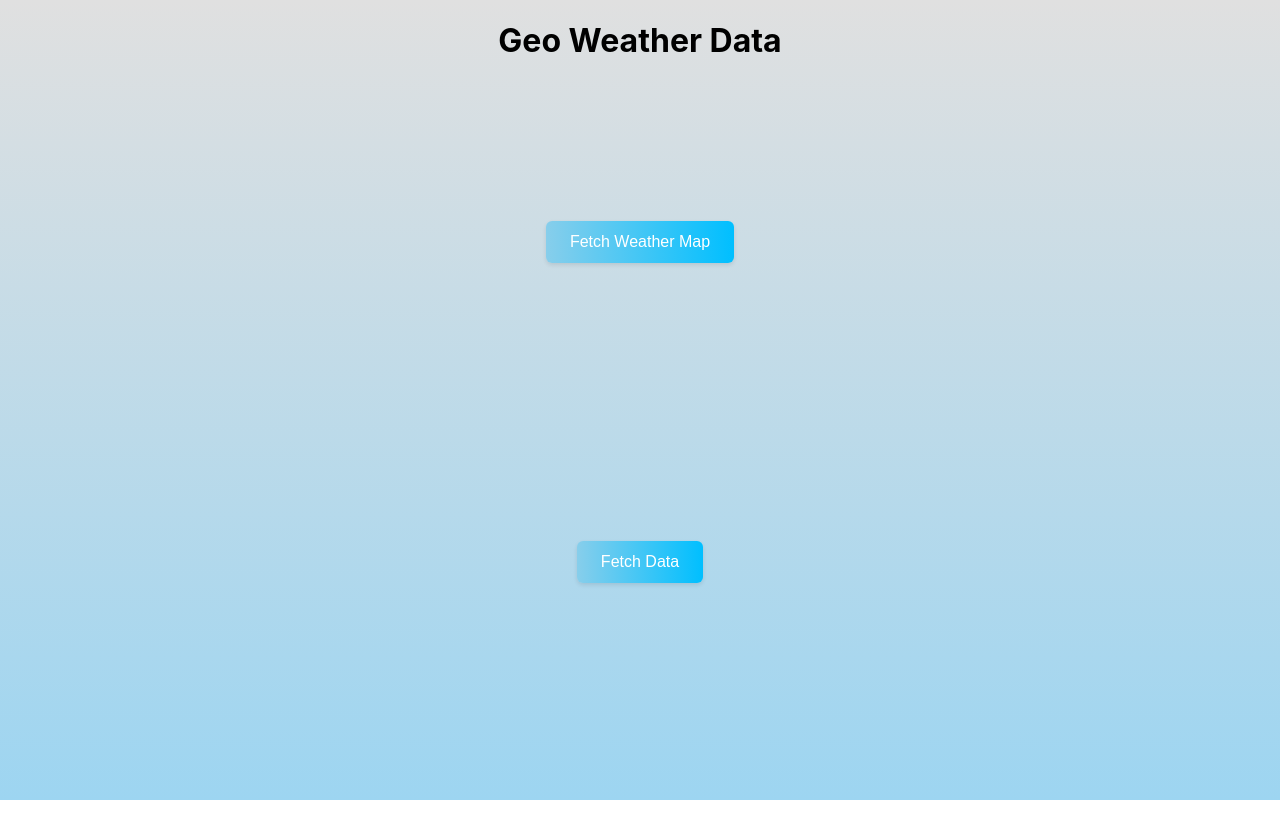
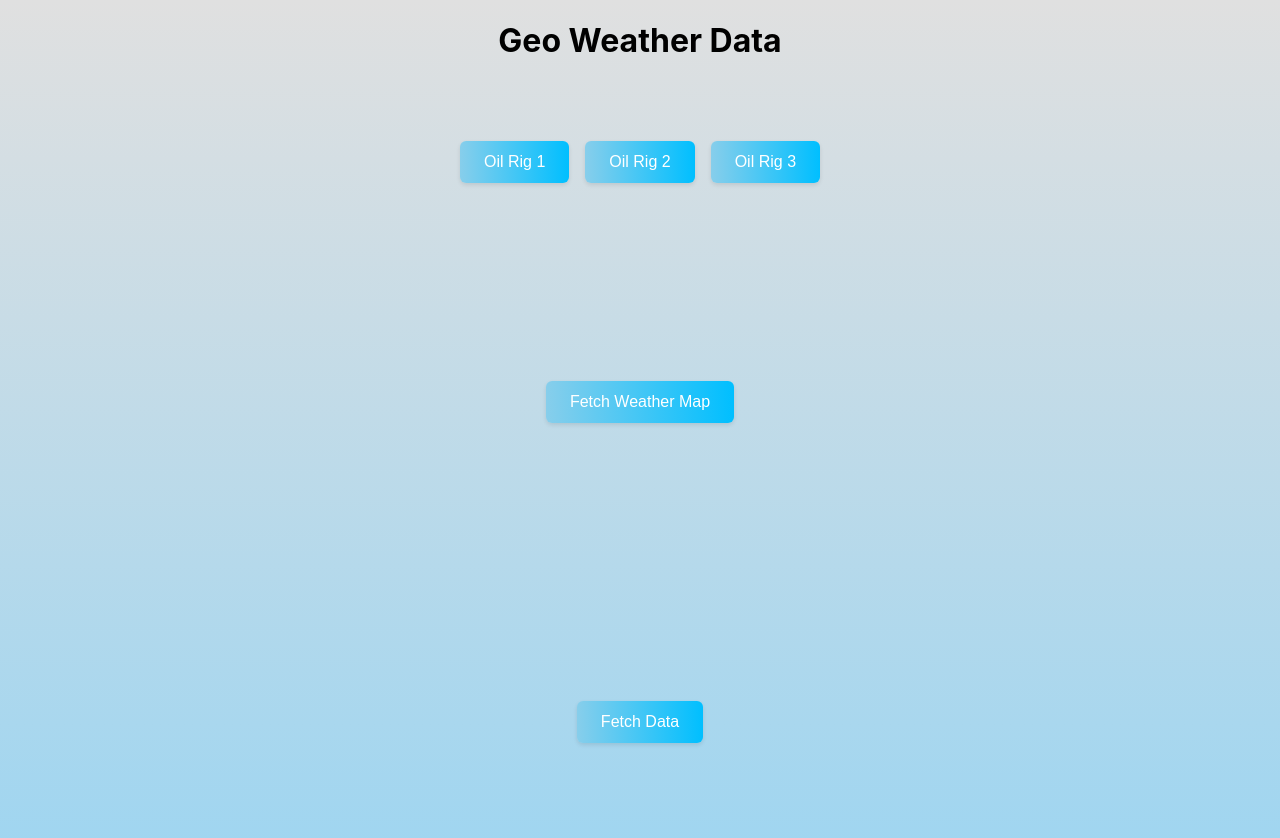
Before and after one commit to Ice-and-Rock/Geo_Data_App, a React (Create React App) app in the folder renewable-energy-dashboard/: page / in a window 1280 px wide. Shown: the top 838 px of the page. Before the commit the page ends 800 px from the top, so only its background shows below. Built offline with nearby package versions, Linux system fonts and the light colour scheme.

Commit message:
added location buttons, passed lat long as props. functional test

```diff
--- a/renewable-energy-dashboard/src/App.tsx
+++ b/renewable-energy-dashboard/src/App.tsx
@@ -2,6 +2,7 @@ import React, { useEffect, useState } from "react";
 import axios from "axios";
 import "./App.css";
 import Windy from "./components/Windy";
+import LocationButtons from "./components/LocationButtons";
 // import WeatherChart from "./components/WeatherChart";
 
 interface WeatherData {
@@ -18,6 +19,13 @@ function App() {
   const [weatherData, setWeatherData] = useState<WeatherData | null>(null);
   const [showData, setShowData] = useState(false);
   const [showMap, setShowMap] = useState(false);
+  const [popupLat, setPopupLat] = useState<number>(45.9237);
+  const [popupLon, setPopupLon] = useState<number>(6.8694);
+
+  const handleLocationChange = (lat: number, lon: number) => {
+    setPopupLat(lat);
+    setPopupLon(lon);
+  };
 
   useEffect(() => {
     async function fetchData() {
@@ -73,6 +81,13 @@ function App() {
       <div className="App">
       <h1>Geo Weather Data</h1>
 
+<div className="section-top">
+      <div className="location-buttons-container">
+        <LocationButtons onLocationChange={handleLocationChange}/>
+      </div>
+      </div>
+
+
 
       {!showMap && (
         <div className="button-container">
@@ -80,7 +95,7 @@ function App() {
       </div>
       )}
         {showMap && (
-        <Windy />
+        <Windy popupLat={popupLat} popupLon={popupLon} />
   )}
       {!showData && (
         <div className="button-container">
--- a/renewable-energy-dashboard/src/components/LocationButtons.tsx
+++ b/renewable-energy-dashboard/src/components/LocationButtons.tsx
@@ -1,3 +1,27 @@
+// import React from "react";
+
+// interface LocationButtonsProps {
+//   onLocationChange: (lat: number, lon: number) => void;
+// }
+
+// const LocationButtons: React.FC<LocationButtonsProps> = ({ onLocationChange }) => {
+//   return (
+//     <div>
+//       <button className="location-button" onClick={() => onLocationChange(57.14369, -2.09814)}>
+//         Oil Rig 1
+//       </button>
+//       <button className="location-button" onClick={() => onLocationChange(56.048, -1.132)}>
+//         Oil Rig 2
+//       </button>
+//       <button className="location-button" onClick={() => onLocationChange(57.919, -1.803)}>
+//         Oil Rig 3
+//       </button>
+//     </div>
+//   );
+// };
+
+// export default LocationButtons;
+
 import React from "react";
 
 interface LocationButtonsProps {
@@ -6,16 +30,10 @@ interface LocationButtonsProps {
 
 const LocationButtons: React.FC<LocationButtonsProps> = ({ onLocationChange }) => {
   return (
-    <div>
-      <button className="location-button" onClick={() => onLocationChange(57.14369, -2.09814)}>
-        Oil Rig 1
-      </button>
-      <button className="location-button" onClick={() => onLocationChange(56.048, -1.132)}>
-        Oil Rig 2
-      </button>
-      <button className="location-button" onClick={() => onLocationChange(57.919, -1.803)}>
-        Oil Rig 3
-      </button>
+    <div className="location-buttons">
+      <button className="location-button" onClick={() => onLocationChange(45.9237, 6.8694)}>Oil Rig 1</button>
+      <button className="location-button" onClick={() => onLocationChange(46.123, 6.922)}>Oil Rig 2</button>
+      <button className="location-button" onClick={() => onLocationChange(47.225, 6.688)}>Oil Rig 3</button>
     </div>
   );
 };
--- a/renewable-energy-dashboard/src/components/Windy.tsx
+++ b/renewable-energy-dashboard/src/components/Windy.tsx
@@ -49,6 +49,10 @@
 import React, { useEffect, useState } from "react";
 import LocationButtons from "./LocationButtons";
 
+interface WindyProps {
+  popupLat: number;
+  popupLon: number;
+}
 declare global {
   interface Window {
     windyInit: (options: any, callback: (windyAPI: any) => void) => void;
@@ -56,10 +60,7 @@ declare global {
   }
 }
 
-
-const Windy: React.FC = () => {
-  const [popupLat, setPopupLat] = useState<number>(45.9237);
-  const [popupLon, setPopupLon] = useState<number>(6.8694);
+const Windy: React.FC<WindyProps> = ({ popupLat, popupLon }) => {
 
   useEffect(() => {
     const options = {
@@ -83,14 +84,10 @@ const Windy: React.FC = () => {
     });
   }, [popupLat, popupLon]);
 
-  const handleLocationChange = (lat: number, lon: number) => {
-    setPopupLat(lat);
-    setPopupLon(lon);
-  };
+
 
   return (
     <div className="windy-container">
-      <LocationButtons onLocationChange={handleLocationChange} />
       <div id="windy"></div>
     </div>
   );
--- a/renewable-energy-dashboard/src/index.css
+++ b/renewable-energy-dashboard/src/index.css
@@ -35,7 +35,22 @@ code {
     height: 100%;
     width: 50%;
   }
+.section-top {
+  display: flex;
+  justify-content: center;
+  align-items: center;
+  height: 20vh;
+  width: 100%;
+  margin: 0 auto;
+}
+.location-buttons-container {
+  display: flex;
+  justify-content: center;
+  align-items: center;
+  height: 10vh;
+width:80%
 
+}
 .button-container {
   display: flex;
   justify-content: center;
@@ -62,6 +77,7 @@ code {
 }
 .location-button {
   padding: 12px 24px;
+  margin: 1vh;
   background: linear-gradient(to right, #87CEEB, #00BFFF);
   border: none;
   color: white;
```
